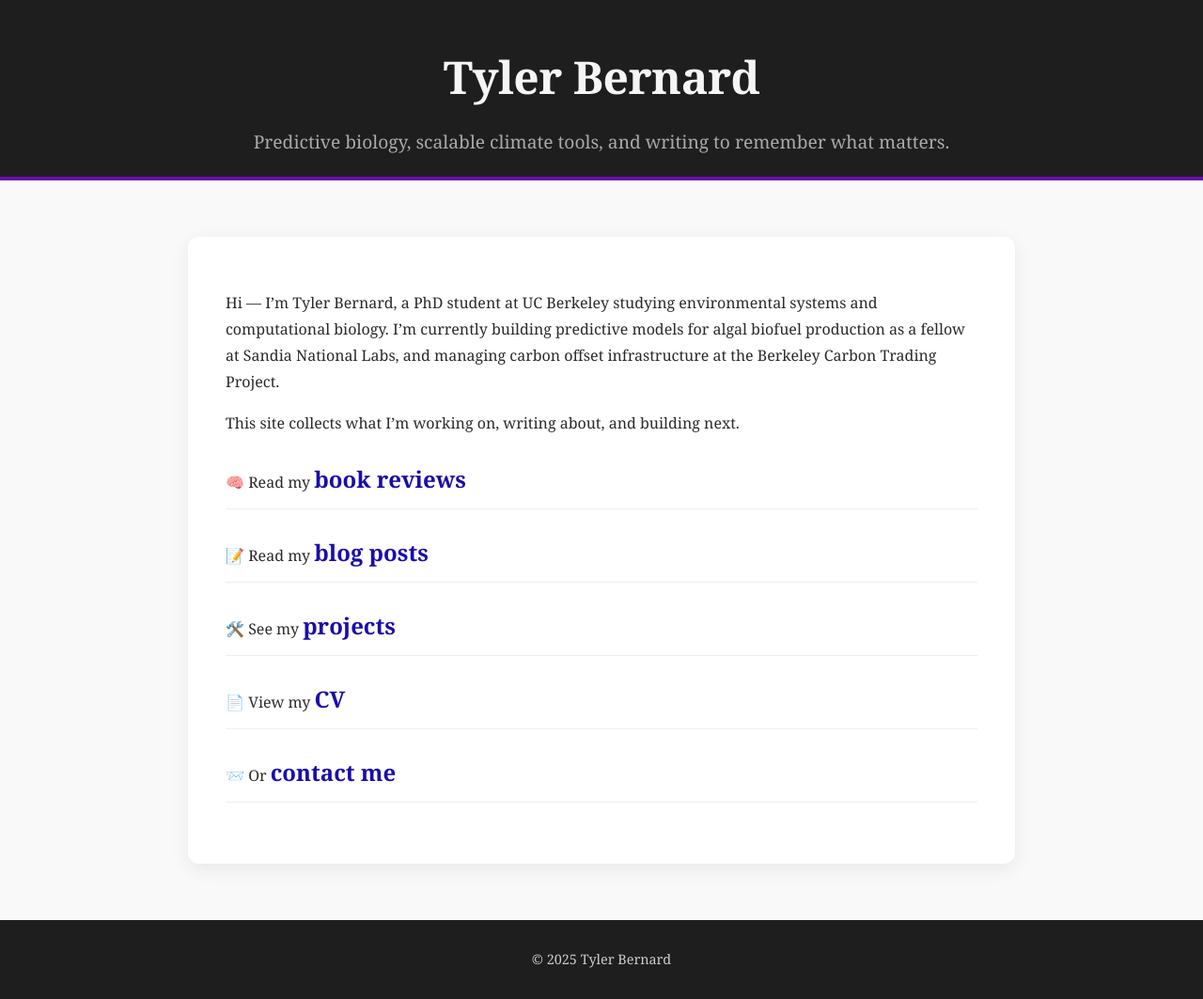
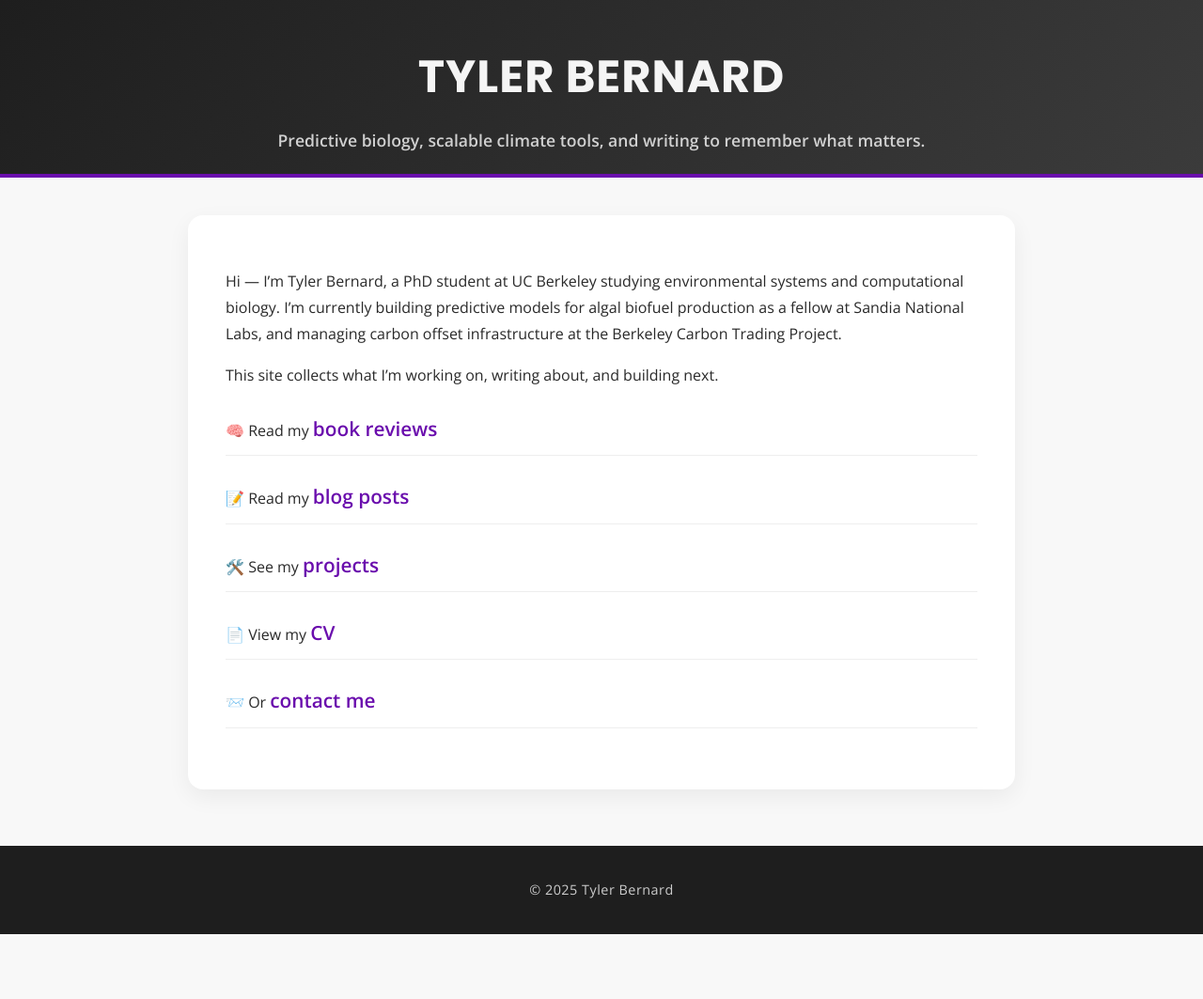
Before and after one commit to tgbernard19/tgbernard19.github.io, a Jekyll site: the page built from index.md, in a window 1280 px wide. Shown: the whole page at 94% size. Built offline with Jekyll 4.4.1, drawn with Linux system fonts in a browser that asks for light colours; after the commit the page ends 994 px from its top, so only the background shows below that.

Commit message:
Refine styles with modern fonts

```diff
--- a/_layouts/default.html
+++ b/_layouts/default.html
@@ -4,6 +4,7 @@
     <meta charset="UTF-8" />
     <title>{{ page.title }} | Tyler Bernard</title>
     <meta name="viewport" content="width=device-width, initial-scale=1" />
+    <link href="https://fonts.googleapis.com/css2?family=Open+Sans:wght@400;600&family=Poppins:wght@700&display=swap" rel="stylesheet">
     <link rel="stylesheet" href="/assets/css/style.css">
   </head>
   <body>
--- a/_layouts/home.html
+++ b/_layouts/home.html
@@ -3,8 +3,8 @@
 <head>
     <meta charset="UTF-8">
     <title>{{ site.title }}</title>
-    <link rel="stylesheet" href="{{ '/assets:css/style.css' | relative_url }}">
-    <link rel="stylesheet" href="https://fonts.googleapis.com/css2?family=Roboto:wght@400;700&display=swap">
+    <link rel="stylesheet" href="{{ '/assets/css/style.css' | relative_url }}">
+    <link href="https://fonts.googleapis.com/css2?family=Open+Sans:wght@400;600&family=Poppins:wght@700&display=swap" rel="stylesheet">
 </head>
 <body>
     <header>
--- a/assets/css/style.css
+++ b/assets/css/style.css
@@ -1,27 +1,35 @@
 /* Font & base colors */
+:root {
+    --text-color: #2a2a2a;
+    --background: #f8f8f8;
+    --accent: #6a0dad;
+}
+
 body {
-    font-family: 'Georgia', serif;
-    color: #2a2a2a;
-    background-color: #f8f8f8;
+    font-family: 'Open Sans', sans-serif;
+    color: var(--text-color);
+    background-color: var(--background);
     margin: 0;
     padding: 0;
     line-height: 1.75;
+    -webkit-font-smoothing: antialiased;
 }
 
 /* Header */
 header {
-    background-color: #1e1e1e;
+    background: linear-gradient(135deg, #1e1e1e, #3b3b3b);
     color: #f5f5f5;
     padding: 40px 0 20px;
     text-align: center;
-    border-bottom: 4px solid #6a0dad; /* nice academic purple */
+    border-bottom: 4px solid var(--accent);
 }
 
 .header-container h1 {
     font-size: 3rem;
     margin: 0;
-    font-family: 'Georgia', serif;
-    letter-spacing: -0.5px;
+    font-family: 'Poppins', sans-serif;
+    letter-spacing: 1px;
+    text-transform: uppercase;
 }
 
 .header-container h1 a {
@@ -30,9 +38,10 @@ header {
 }
 
 .header-container p {
-    font-size: 1.2rem;
+    font-size: 1.1rem;
     margin: 10px 0 0;
-    color: #aaa;
+    color: #d0d0d0;
+    font-weight: 600;
 }
 
 /* Main content */
@@ -40,9 +49,9 @@ main {
     max-width: 800px;
     margin: 40px auto;
     padding: 40px;
-    background-color: #fff;
-    border-radius: 12px;
-    box-shadow: 0 6px 20px rgba(0, 0, 0, 0.07);
+    background-color: #ffffff;
+    border-radius: 16px;
+    box-shadow: 0 8px 24px rgba(0, 0, 0, 0.06);
 }
 
 /* Blog post list */
@@ -59,13 +68,13 @@ ul li {
 
 ul li a {
     text-decoration: none;
-    color: #1a0dab;
-    font-size: 1.5rem;
-    font-weight: bold;
+    color: var(--accent);
+    font-size: 1.3rem;
+    font-weight: 600;
 }
 
 ul li a:hover {
-    color: #0c4f8a;
+    text-decoration: underline;
 }
 
 /* Blog post date */
@@ -79,11 +88,12 @@ ul li span {
 /* Footer */
 footer {
     text-align: center;
-    padding: 15px 0;
+    padding: 20px 0;
     background-color: #1e1e1e;
     color: #ccc;
     font-size: 0.9rem;
-    margin-top: 40px;
+    margin-top: 60px;
+    letter-spacing: 0.5px;
 }
 
 .post-container {
@@ -93,33 +103,15 @@ footer {
 }
 
 .post-title {
-    font-family: 'Georgia', serif;
-    font-size: 2.8rem;
+    font-family: 'Poppins', sans-serif;
+    font-size: 2.4rem;
     font-weight: 700;
-    margin-bottom: 0.2rem;
+    margin-bottom: 0.5rem;
     color: #1a1a1a;
 }
 
 .post-date {
     font-size: 0.9rem;
-    color: #888;
+    color: #555;
     margin-bottom: 2rem;
 }
-
-body {
-    font-family: 'Georgia', serif;
-    color: #2a2a2a;
-    background-color: #f9f9f9;
-    margin: 0;
-    padding: 0;
-    line-height: 1.75;
-}
-
-main {
-    max-width: 800px;
-    margin: 60px auto;
-    padding: 40px;
-    background-color: #fff;
-    border-radius: 12px;
-    box-shadow: 0 6px 20px rgba(0, 0, 0, 0.07);
-}
```
